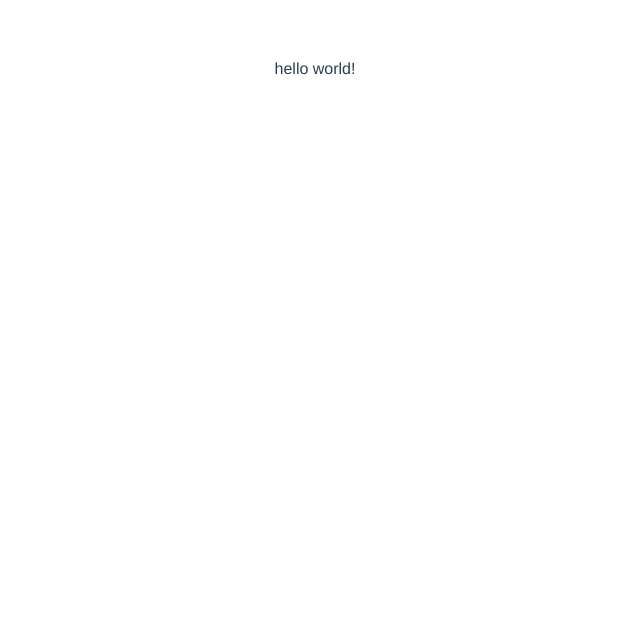
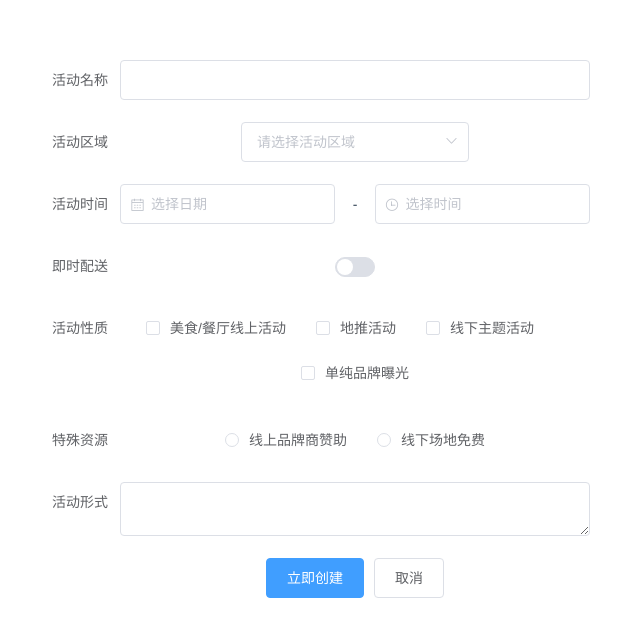
Before and after one commit to gigi311/smartdata-ui, a Vue app: page / in a window 1280 px wide. Shown: the top 636 px of the page, without its empty margins (325-965 px from the left). Built offline with nearby package versions, Linux system fonts and the light colour scheme.

Commit message:
add element-ui

```diff
--- a/examples/App.vue
+++ b/examples/App.vue
@@ -1,6 +1,6 @@
 <template>
 <div id="app">
-    <demo-one></demo-one>
+    <demo-one style="width:550px;margin:10px auto;"></demo-one>
 </div>
 </template>
 
--- a/package.json
+++ b/package.json
@@ -18,6 +18,7 @@
   },
   "dependencies": {
     "core-js": "^3.6.5",
+    "element-ui": "^2.15.6",
     "vue": "^2.6.11"
   },
   "devDependencies": {
--- a/packages/demo-one/src/demo-one.vue
+++ b/packages/demo-one/src/demo-one.vue
@@ -1,11 +1,73 @@
+<template>
+<div>
+    <el-form ref="form" :model="form" label-width="80px">
+        <el-form-item label="活动名称">
+            <el-input v-model="form.name"></el-input>
+        </el-form-item>
+        <el-form-item label="活动区域">
+            <el-select v-model="form.region" placeholder="请选择活动区域">
+                <el-option label="区域一" value="shanghai"></el-option>
+                <el-option label="区域二" value="beijing"></el-option>
+            </el-select>
+        </el-form-item>
+        <el-form-item label="活动时间">
+            <el-col :span="11">
+                <el-date-picker type="date" placeholder="选择日期" v-model="form.date1" style="width: 100%;"></el-date-picker>
+            </el-col>
+            <el-col class="line" :span="2">-</el-col>
+            <el-col :span="11">
+                <el-time-picker placeholder="选择时间" v-model="form.date2" style="width: 100%;"></el-time-picker>
+            </el-col>
+        </el-form-item>
+        <el-form-item label="即时配送">
+            <el-switch v-model="form.delivery"></el-switch>
+        </el-form-item>
+        <el-form-item label="活动性质">
+            <el-checkbox-group v-model="form.type">
+                <el-checkbox label="美食/餐厅线上活动" name="type"></el-checkbox>
+                <el-checkbox label="地推活动" name="type"></el-checkbox>
+                <el-checkbox label="线下主题活动" name="type"></el-checkbox>
+                <el-checkbox label="单纯品牌曝光" name="type"></el-checkbox>
+            </el-checkbox-group>
+        </el-form-item>
+        <el-form-item label="特殊资源">
+            <el-radio-group v-model="form.resource">
+                <el-radio label="线上品牌商赞助"></el-radio>
+                <el-radio label="线下场地免费"></el-radio>
+            </el-radio-group>
+        </el-form-item>
+        <el-form-item label="活动形式">
+            <el-input type="textarea" v-model="form.desc"></el-input>
+        </el-form-item>
+        <el-form-item>
+            <el-button type="primary" @click="onSubmit">立即创建</el-button>
+            <el-button>取消</el-button>
+        </el-form-item>
+    </el-form>
+</div>
+</template>
 
-<template>
-    <div>
-        hello world!
-    </div>
-</template>
 <script>
 export default {
-    name: 'demoOne'
+    name: 'demoOne',
+    data() {
+        return {
+            form: {
+                name: '',
+                region: '',
+                date1: '',
+                date2: '',
+                delivery: false,
+                type: [],
+                resource: '',
+                desc: ''
+            }
+        }
+    },
+    methods: {
+        onSubmit() {
+            console.log('submit!');
+        }
+    }
 }
 </script>
--- a/packages/index.js
+++ b/packages/index.js
@@ -1,4 +1,6 @@
 
+import 'element-ui/lib/theme-chalk/index.css'; // 原主题样式
+import ElementUI from 'element-ui';
 // 导入颜色选择器组件
 import demoOne from "./demo-one";
 
@@ -6,6 +8,7 @@
 const components = [demoOne];
 // 定义 install 方法，接收 Vue 作为参数。如果使用 use 注册插件，则所有的组件都将被注册
 const install = function(Vue) {
+    Vue.use(ElementUI);
   // 判断是否安装
   if (install.installed) return;
   // 遍历注册全局组件
```
Also changed, not shown: 1 other file (tests, documents, lock files or other folders). Lines whose indentation alone changed are shown as unchanged.
